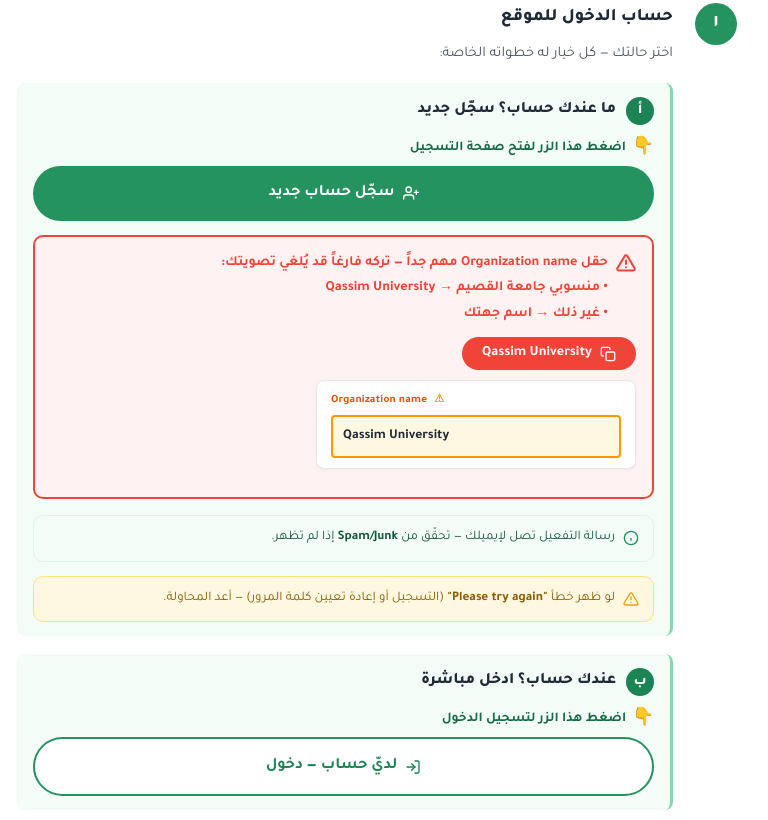
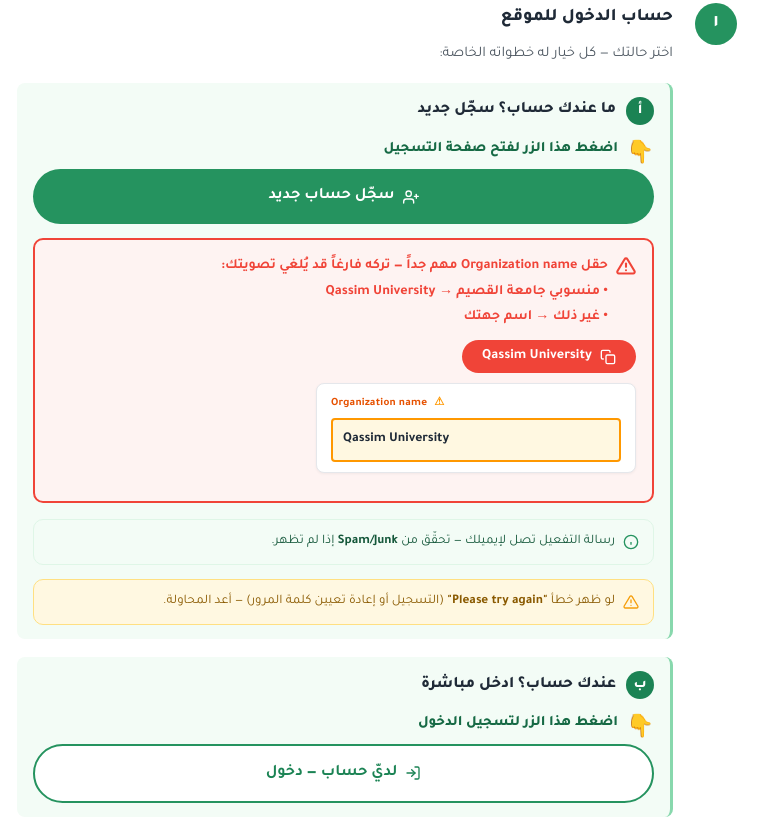
Before and after one commit to wesamhamad/WSIS, a plain HTML site: page preview.html in a window 1280 px wide. Shown: the part 1251-2071 px from the top of the page, without its empty margins (263-1031 px from the left). Drawn offline with Linux system fonts and the light colour scheme.

Commit message:
Animate button-prompt arrows in preview to clearly indicate clickable buttons

```diff
--- a/preview.html
+++ b/preview.html
@@ -453,16 +453,26 @@
         .btn-prompt {
             display: flex;
             align-items: center;
-            gap: 6px;
-            font-size: 0.85rem;
-            font-weight: 700;
+            gap: 8px;
+            font-size: 0.9rem;
+            font-weight: 800;
             color: var(--sa-700);
             margin-top: 6px;
-            margin-bottom: 6px;
+            margin-bottom: 8px;
         }
         .btn-prompt .arrow {
-            font-size: 1.1rem;
+            font-size: 1.4rem;
             line-height: 1;
+            display: inline-block;
+            animation: btnArrowBounce 1.1s ease-in-out infinite;
+            transform-origin: center;
+        }
+        @keyframes btnArrowBounce {
+            0%, 100% { transform: translateY(0); }
+            50%      { transform: translateY(7px); }
+        }
+        @media (prefers-reduced-motion: reduce) {
+            .btn-prompt .arrow { animation: none; }
         }
 
         /* ===== VOTE BUTTONS CONTAINER ===== */
```
